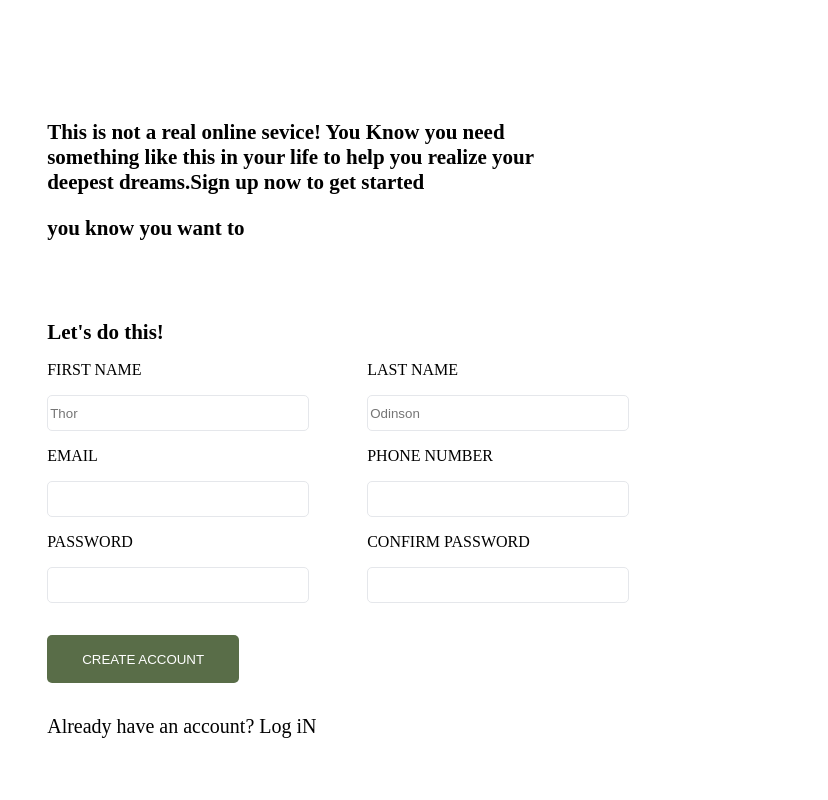
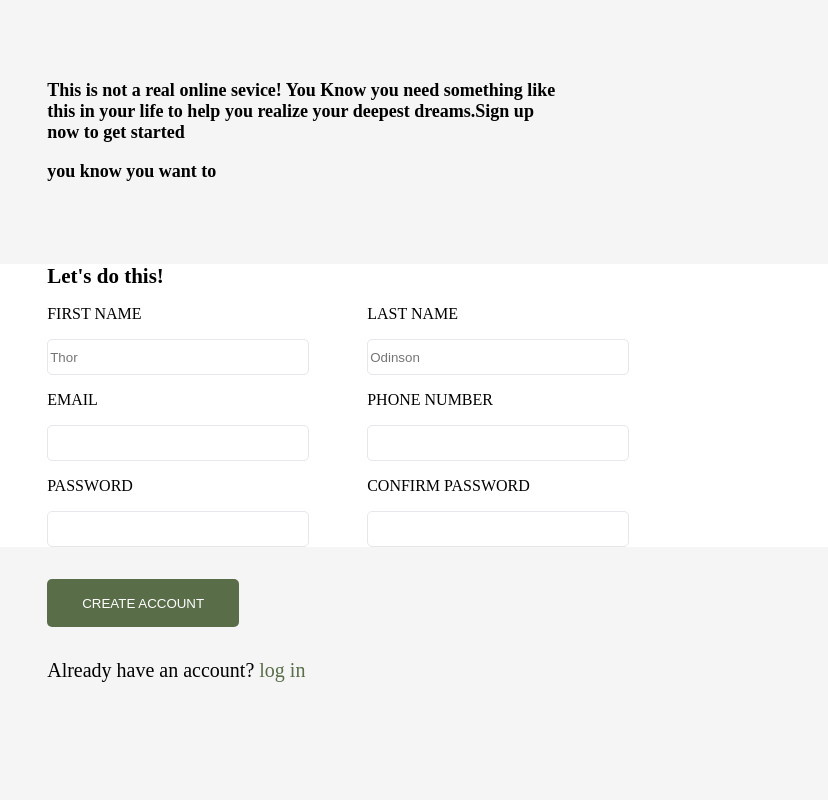
Before and after one commit to Gbotemi-ojo/project_signup, a plain HTML site: page index.html in a window 1280 px wide. Shown: the full height of the page, 452-1280 px from the left. Drawn offline with Linux system fonts and the light colour scheme; files whose address does not match are found by name.

Commit message:
updated form look

```diff
--- a/index.html
+++ b/index.html
@@ -67,7 +67,7 @@
               </div>
               <div class = "submitBtn">
                 <button>CREATE ACCOUNT</button>
-                <div>Already have an account? Log iN</div>
+                <div>Already have an account? <a href="hash">log in</a></div>
               </div>
           </div>
       </div>
--- a/style.css
+++ b/style.css
@@ -20,25 +20,31 @@ body{
     height: 100vh;
     display: flex;
     align-items: center;
+    background-color: whitesmoke;
 }
 .theForm{
-    height: 70vh;
+    height: 80vh;
     width: 65vw;
-    margin-left: 4vw;
 }
 .formText{
-    height: 20vh;
+    height: 15vh;
     width: 40vw;
-    font-size: 21px;
+    font-size: 18px;
     font-weight: 800;
+    margin-left: 4vw;
 }
 .formHeader{
     font-size: 21px;
     font-weight: 700;
+    margin-left: 4vw;
 }
 .formContainer{
-    margin-top:5vh;
+    margin-top:8vh;
     display: flex;
+    background: white;
+}
+.formContainer .form{
+    margin-left: 4vw;
 }
 .form{
     display: flex;
@@ -66,6 +72,7 @@ border: 1px solid #E5E7EB;
 }
 .submitBtn{
     margin-top: 4vh;
+    margin-left: 4vw;
 }
 .submitBtn div{
     margin-top: 4vh;
@@ -83,3 +90,7 @@ border: 1px solid #E5E7EB;
     background-color: rgba(0,0,0,0.5);
     width: 35vw;
 }
+a{
+    color: #596D48;
+    text-decoration: none;
+}
```
